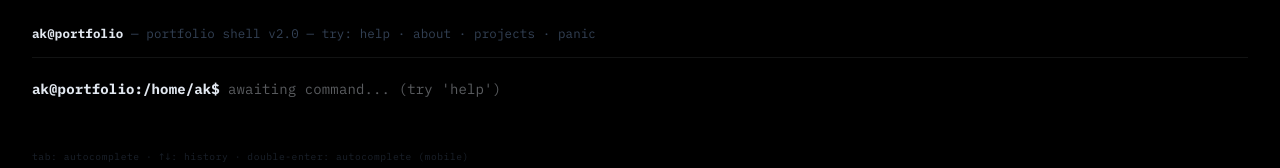
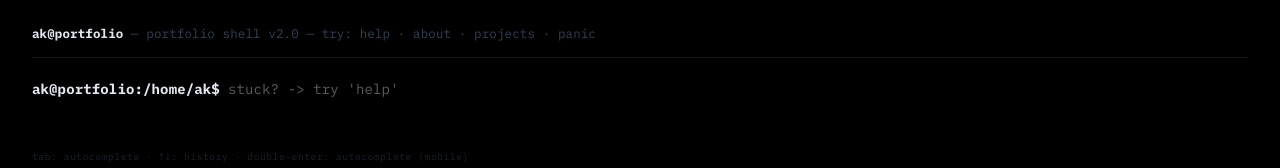
Before and after one commit to Abhishek-Krishna-A-M/portfolio, a React (Vite) app: page / in a window 1280 px wide. Shown: the top 168 px of the page. Built offline with nearby package versions, Linux system fonts and the light colour scheme; the HTML template or start-up script is replaced by a standard one.

Commit message:
change in inputline

```diff
--- a/src/components/Terminal.jsx
+++ b/src/components/Terminal.jsx
@@ -208,7 +208,7 @@ export default function Terminal() {
           value={inputVal}
           onChange={setInputVal}
           onCommand={exec}
-          placeholder={!awaitPass &&!inputVal ? "awaiting command... (try 'help')" : ""}
+          placeholder={!awaitPass &&!inputVal ? "stuck? -> try 'help'" : ""}
         />
 
 {/* Mobile hint — bottom of page, not a footer bar */}
```
